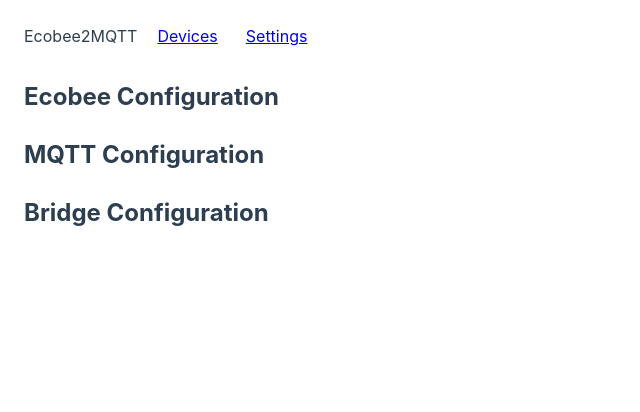
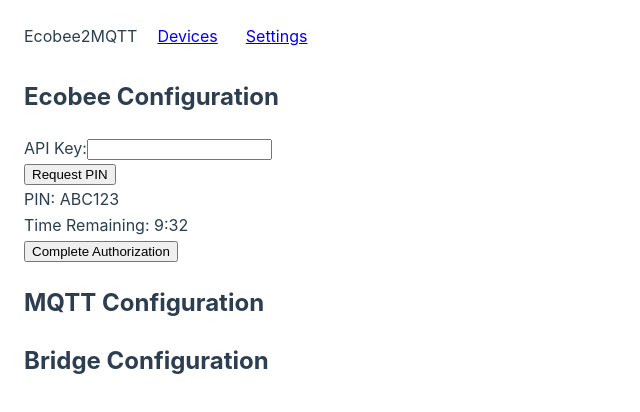
Before and after one commit to Drakmyth/Ecobee2MQTT, a Vue app: page /settings in a window 1280 px wide. Shown: the top 412 px of the page, without its empty margins (0-640 px from the left). Built offline with nearby package versions, Linux system fonts and the light colour scheme.

Commit message:
Add placeholder Ecobee configuration form

```diff
--- a/src/components/EcobeeConfiguration.vue
+++ b/src/components/EcobeeConfiguration.vue
@@ -4,6 +4,16 @@
 <template>
     <div class="ecobee-config">
         <h2>Ecobee Configuration</h2>
+        <form>
+            <label for="apikey">API Key:</label>
+            <input type="text" id="apikey" name="apikey" /><br />
+            <button>Request PIN</button><br />
+            <span>PIN: </span>
+            <span>ABC123</span><br />
+            <span>Time Remaining: </span>
+            <span>9:32</span><br />
+            <button>Complete Authorization</button>
+        </form>
     </div>
 </template>
 
```
